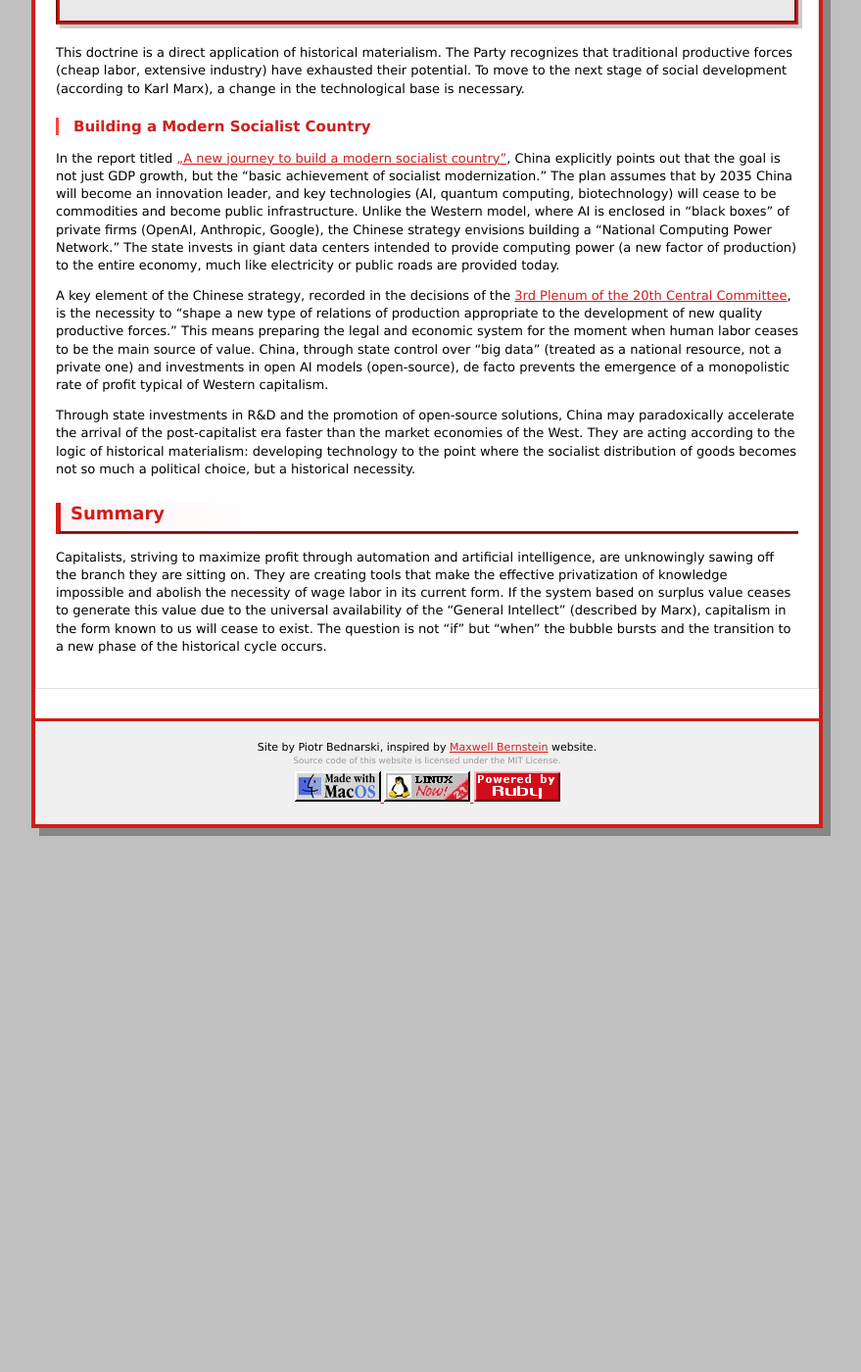
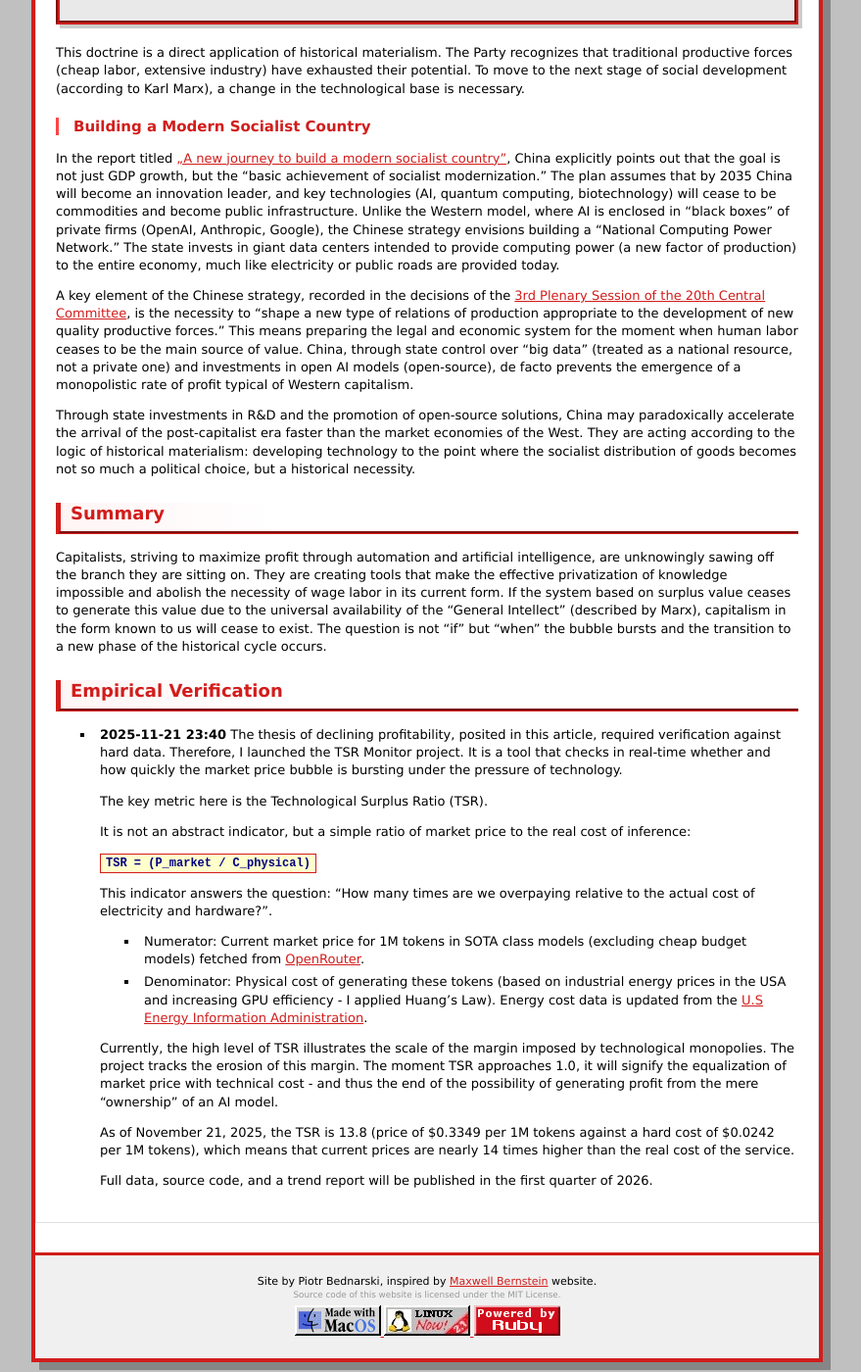
Before and after one commit to piotrmaciejbednarski/piotrmaciejbednarski.github.io, a Jekyll site: the page built from _posts/2025-11-20-technological-preconditions-for-socialist-transformation.md, in a window 1280 px wide and 1400 px high, scrolled down 3096 px. Shown: the whole window at 98% size, without its empty margins (204-1083 px from the left). Built offline with Jekyll 4.4.1, drawn with Linux system fonts in a browser that asks for light colours; before the commit the page ends 3951 px from its top, so only the background shows below that.

Commit message:
Add empirical TSR analysis to AI transformation posts
Introduced a new section in both English and Polish articles detailing the Technological Surplus Ratio (TSR) and the TSR Monitor project, providing real-time data on the gap between market price and physical cost of AI inference. This addition empirically supports the thesis of declining profitability due to technological progress and outlines plans for future publication of full data and source code.

```diff
--- a/_posts/2025-11-20-technological-preconditions-for-socialist-transformation.md
+++ b/_posts/2025-11-20-technological-preconditions-for-socialist-transformation.md
@@ -117,10 +117,31 @@ This doctrine is a direct application of historical materialism. The Party recog
 
 In the report titled [„A new journey to build a modern socialist country”](https://en.ndrc.gov.cn/policies/202203/P020220315511411039433.pdf), China explicitly points out that the goal is not just GDP growth, but the "basic achievement of socialist modernization." The plan assumes that by 2035 China will become an innovation leader, and key technologies (AI, quantum computing, biotechnology) will cease to be commodities and become public infrastructure. Unlike the Western model, where AI is enclosed in "black boxes" of private firms (OpenAI, Anthropic, Google), the Chinese strategy envisions building a "National Computing Power Network." The state invests in giant data centers intended to provide computing power (a new factor of production) to the entire economy, much like electricity or public roads are provided today.
 
-A key element of the Chinese strategy, recorded in the decisions of the [3rd Plenum of the 20th Central Committee](https://www.idcpc.gov.cn/english2023/dzwk/zgkx/202407/P020240729410733462936.pdf), is the necessity to "shape a new type of relations of production appropriate to the development of new quality productive forces." This means preparing the legal and economic system for the moment when human labor ceases to be the main source of value. China, through state control over "big data" (treated as a national resource, not a private one) and investments in open AI models (open-source), de facto prevents the emergence of a monopolistic rate of profit typical of Western capitalism.
+A key element of the Chinese strategy, recorded in the decisions of the [3rd Plenary Session of the 20th Central Committee](https://www.idcpc.gov.cn/english2023/dzwk/zgkx/202407/P020240729410733462936.pdf), is the necessity to "shape a new type of relations of production appropriate to the development of new quality productive forces." This means preparing the legal and economic system for the moment when human labor ceases to be the main source of value. China, through state control over "big data" (treated as a national resource, not a private one) and investments in open AI models (open-source), de facto prevents the emergence of a monopolistic rate of profit typical of Western capitalism.
 
 Through state investments in R&D and the promotion of open-source solutions, China may paradoxically accelerate the arrival of the post-capitalist era faster than the market economies of the West. They are acting according to the logic of historical materialism: developing technology to the point where the socialist distribution of goods becomes not so much a political choice, but a historical necessity.
 
 ## Summary
 
 Capitalists, striving to maximize profit through automation and artificial intelligence, are unknowingly sawing off the branch they are sitting on. They are creating tools that make the effective privatization of knowledge impossible and abolish the necessity of wage labor in its current form. If the system based on surplus value ceases to generate this value due to the universal availability of the "General Intellect" (described by Marx), capitalism in the form known to us will cease to exist. The question is not "if" but "when" the bubble bursts and the transition to a new phase of the historical cycle occurs.
+
+## Empirical Verification
+
+- **2025-11-21 23:40**
+  The thesis of declining profitability, posited in this article, required verification against hard data. Therefore, I launched the TSR Monitor project. It is a tool that checks in real-time whether and how quickly the market price bubble is bursting under the pressure of technology.
+
+  The key metric here is the Technological Surplus Ratio (TSR).
+
+  It is not an abstract indicator, but a simple ratio of market price to the real cost of inference:
+
+  `TSR = (P_market / C_physical)`
+
+  This indicator answers the question: "How many times are we overpaying relative to the actual cost of electricity and hardware?".
+  - Numerator: Current market price for 1M tokens in SOTA class models (excluding cheap budget models) fetched from [OpenRouter](https://openrouter.ai/api/v1/models).
+  - Denominator: Physical cost of generating these tokens (based on industrial energy prices in the USA and increasing GPU efficiency - I applied Huang's Law). Energy cost data is updated from the [U.S Energy Information Administration](https://www.eia.gov/).
+
+  Currently, the high level of TSR illustrates the scale of the margin imposed by technological monopolies. The project tracks the erosion of this margin. The moment TSR approaches 1.0, it will signify the equalization of market price with technical cost - and thus the end of the possibility of generating profit from the mere "ownership" of an AI model.
+
+  As of November 21, 2025, the TSR is 13.8 (price of $0.3349 per 1M tokens against a hard cost of $0.0242 per 1M tokens), which means that current prices are nearly 14 times higher than the real cost of the service.
+
+  Full data, source code, and a trend report will be published in the first quarter of 2026.
```
Also changed, not shown: _posts/2025-11-20-technologiczne-przeslanki-socjalistycznej-transformacji.md (+21 -0 lines).
